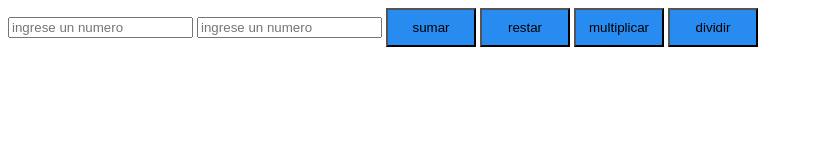
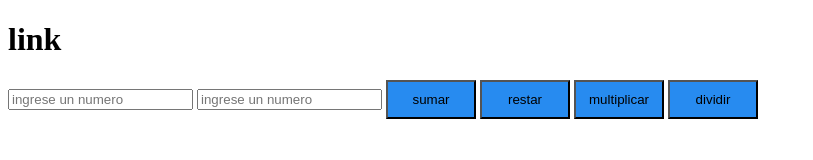
Before and after one commit to AXEL-duran/Proyecto-javascrip, a plain HTML site: page tabla.html in a window 1280 px wide. Shown: the whole page, without its empty margins (0-813 px from the left). Drawn offline with Linux system fonts and the light colour scheme.

Commit message:
proyectoTablas

```diff
--- a/tabla.html
+++ b/tabla.html
@@ -7,6 +7,7 @@
     <title>Document</title>
 </head>
 <body>
+    <h1>link <a href="tabla.html"></a></h1>
    <form>
 <input type="text" id="dato1" placeholder="ingrese un numero">
 <input type="text" id="dato2" placeholder="ingrese un numero">
```
